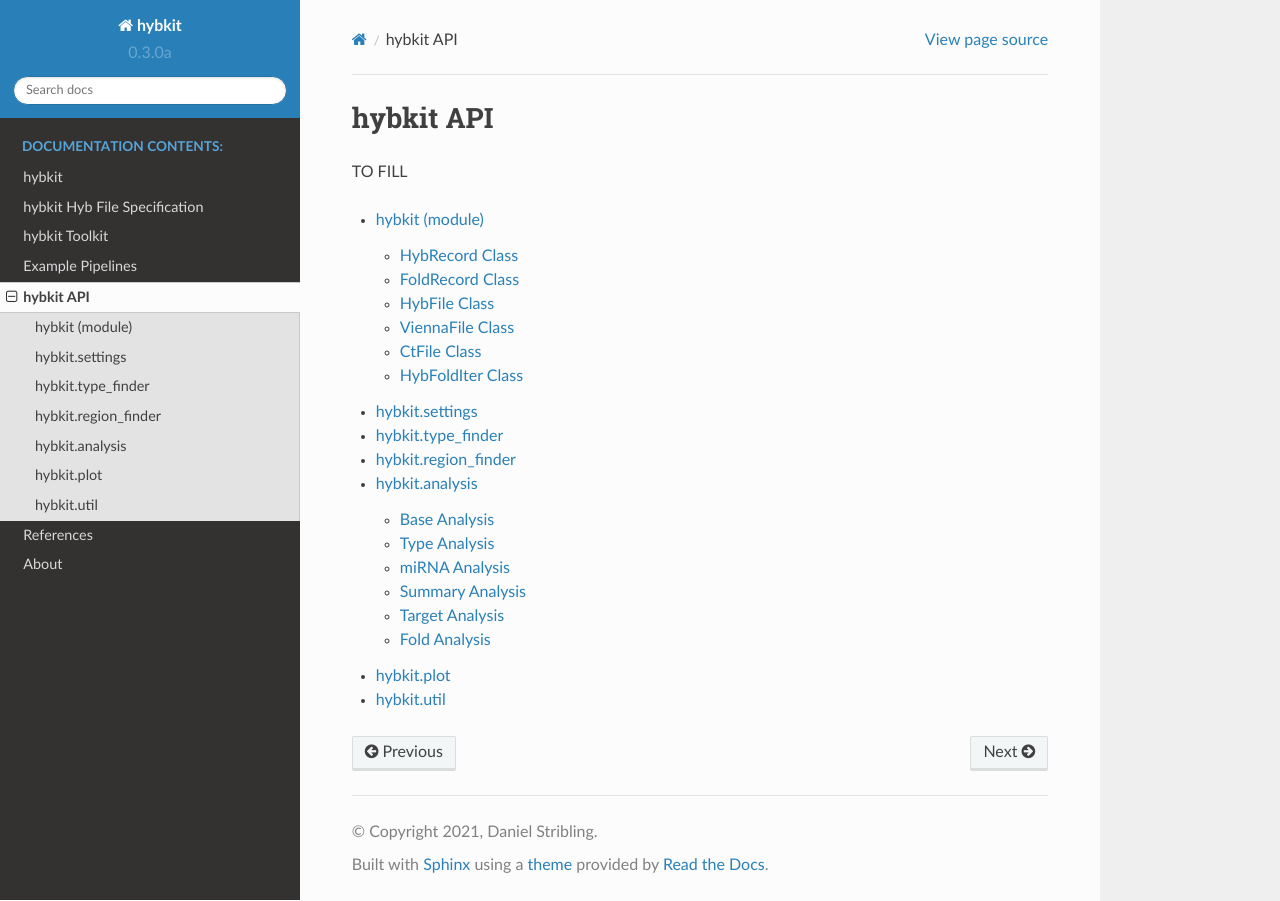
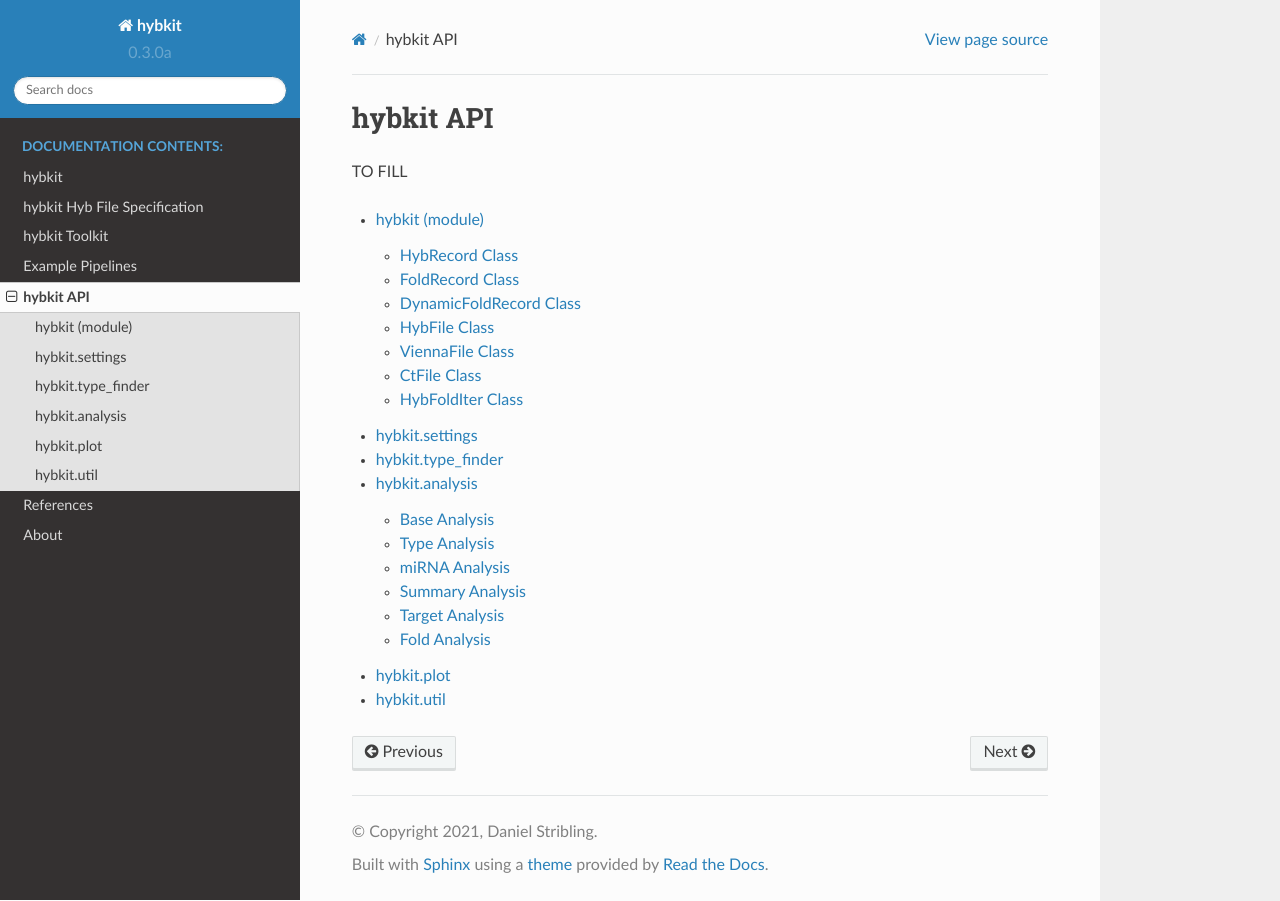
Before and after one commit to RenneLab/hybkit, a Sphinx documentation site: the page built from docs/source/hybkit_api.rst, in a window 1280 px wide. Built offline with Sphinx 7.4.7 and the Read the Docs theme 2.0.0, drawn with Linux system fonts in a browser that asks for light colours.

Commit message:
Docs Work

```diff
--- a/docs/source/hybkit.region_finder.rst
+++ /dev/null
@@ -1,5 +0,0 @@
-hybkit.region_finder
-======================
-
-.. automodule:: hybkit.region_finder
-   :members:
--- a/docs/source/hybkit.rst
+++ b/docs/source/hybkit.rst
@@ -16,6 +16,14 @@ FoldRecord Class
 
 .. autoclass:: hybkit.FoldRecord
    :members:
+   :undoc-members:
+
+DynamicFoldRecord Class
+-----------------------
+
+.. autoclass:: hybkit.DynamicFoldRecord
+   :members:
+   :inherited-members:
    :undoc-members:
 
 HybFile Class
--- a/docs/source/hybkit_api.rst
+++ b/docs/source/hybkit_api.rst
@@ -10,7 +10,6 @@ TO FILL
    hybkit
    hybkit.settings
    hybkit.type_finder
-   hybkit.region_finder
    hybkit.analysis
    hybkit.plot
    hybkit.util
```
